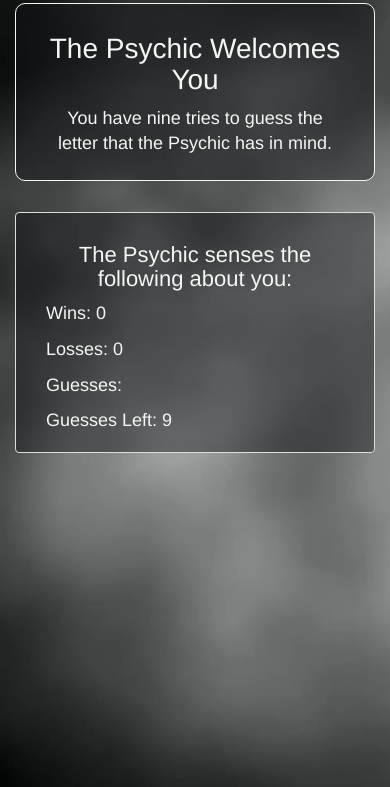
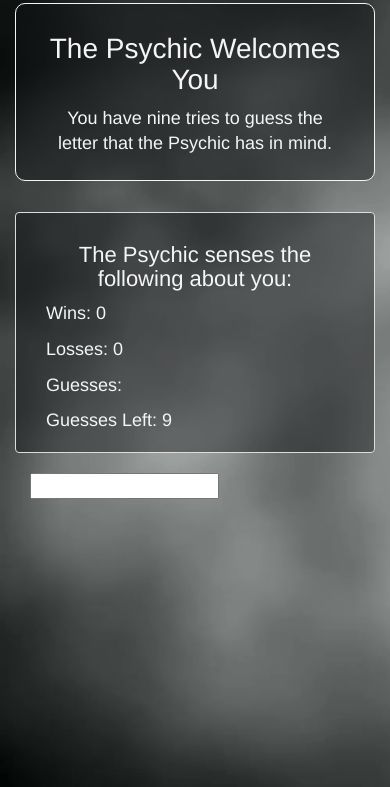
Before and after one commit to EmilPatino/Remastered-Portfolio, a plain HTML site: page psychic.html in a window 390 px wide. Shown: the part 57-844 px from the top of the page. Drawn offline with nearby package versions, Linux system fonts and the light colour scheme.

Commit message:
Added form to mobile

```diff
--- a/assets/css/psychic-style.css
+++ b/assets/css/psychic-style.css
@@ -36,3 +36,9 @@ body {
 font-size: 22px;
 text-align: center;
 }
+
+#mobile-content{display: none;}
+
+@media screen and (max-width: 768px) {
+    #mobile-content {display: block;}
+    }
--- a/assets/javascript/psychic-game.js
+++ b/assets/javascript/psychic-game.js
@@ -1,3 +1,7 @@
+function myFunction() {
+    $("#myForm")[0].reset();
+  }
+
 // An array with a for loop that randomly selects a letter.
 
 var computerGuesses = ["a", "b", "c", "d", "e", "f", "g", "h", "i", "j", "k", "l", "m", "n", "o", "p", "q", "r", "s", "t", "u", "v", "w", "x", "y", "z"];
--- a/psychic.html
+++ b/psychic.html
@@ -76,6 +76,18 @@
     </div>
 </div>
 
+<div class = "container" id= "mobile-content">
+  <div class="row" id = "mobile-content">
+    <div class="col-xs-3 col-sm-3 col-md-3" id= "mobile-content">
+    <div class="col-xs-6 col-sm-6 col-md-6" id= "mobile-content">
+      <form id="myForm">
+      <input type="text" onkeyup="myFunction()">
+      </form>
+    </div>
+    <div class="col-xs-3 col-sm-3 col-md-3" id= "mobile-content"></div>
+  </div>
+</div>
+
 
 
 <script src="assets/javascript/psychic-game.js"></script>
```
